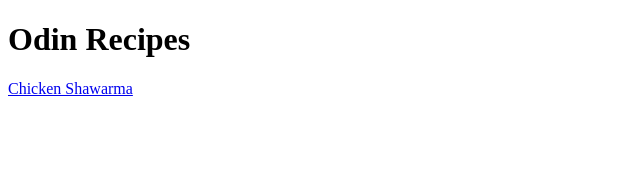
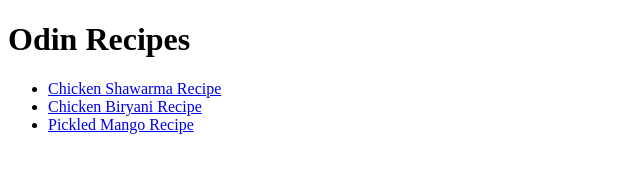
Before and after one commit to abhi-065/odin-recipes, a plain HTML site: page index.html in a window 1280 px wide. Shown: the whole page, without its empty margins (0-640 px from the left). Drawn offline with Linux system fonts and the light colour scheme.

Commit message:
Link all three recipe files to index.html file

```diff
--- a/index.html
+++ b/index.html
@@ -6,6 +6,10 @@
     </head>
     <body>
         <h1>Odin Recipes</h1>
-        <a href="recipes/shawarma.html">Chicken Shawarma</a>
+        <ul>
+            <li><a href="recipes/shawarma.html">Chicken Shawarma Recipe</a></li>
+            <li><a href="recipes/biryani.html">Chicken Biryani Recipe</a></li>
+            <li><a href="recipes/pickledmango.html">Pickled Mango Recipe</a></li>
+          </ul>
     </body>
 </html>
```
